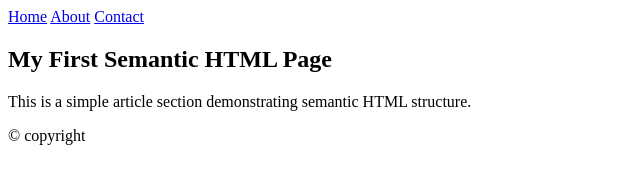
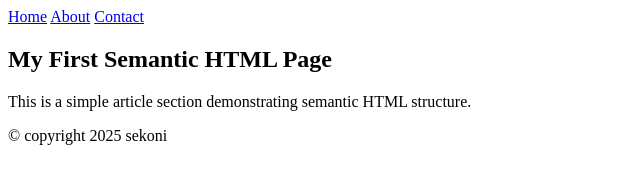
Before and after one commit to sekoni90/alx-intermediate-frontend, a plain HTML site: page 1-index.html in a window 1280 px wide. Shown: the whole page, without its empty margins (0-640 px from the left). Drawn offline with Linux system fonts and the light colour scheme.

Commit message:
initial commit

```diff
--- a/1-index.html
+++ b/1-index.html
@@ -27,7 +27,7 @@
       </article>
     </main>
     <footer>
-      &copy; copyright
+      &copy; copyright 2025 sekoni
     </footer>
   </body>
 </html>
```
